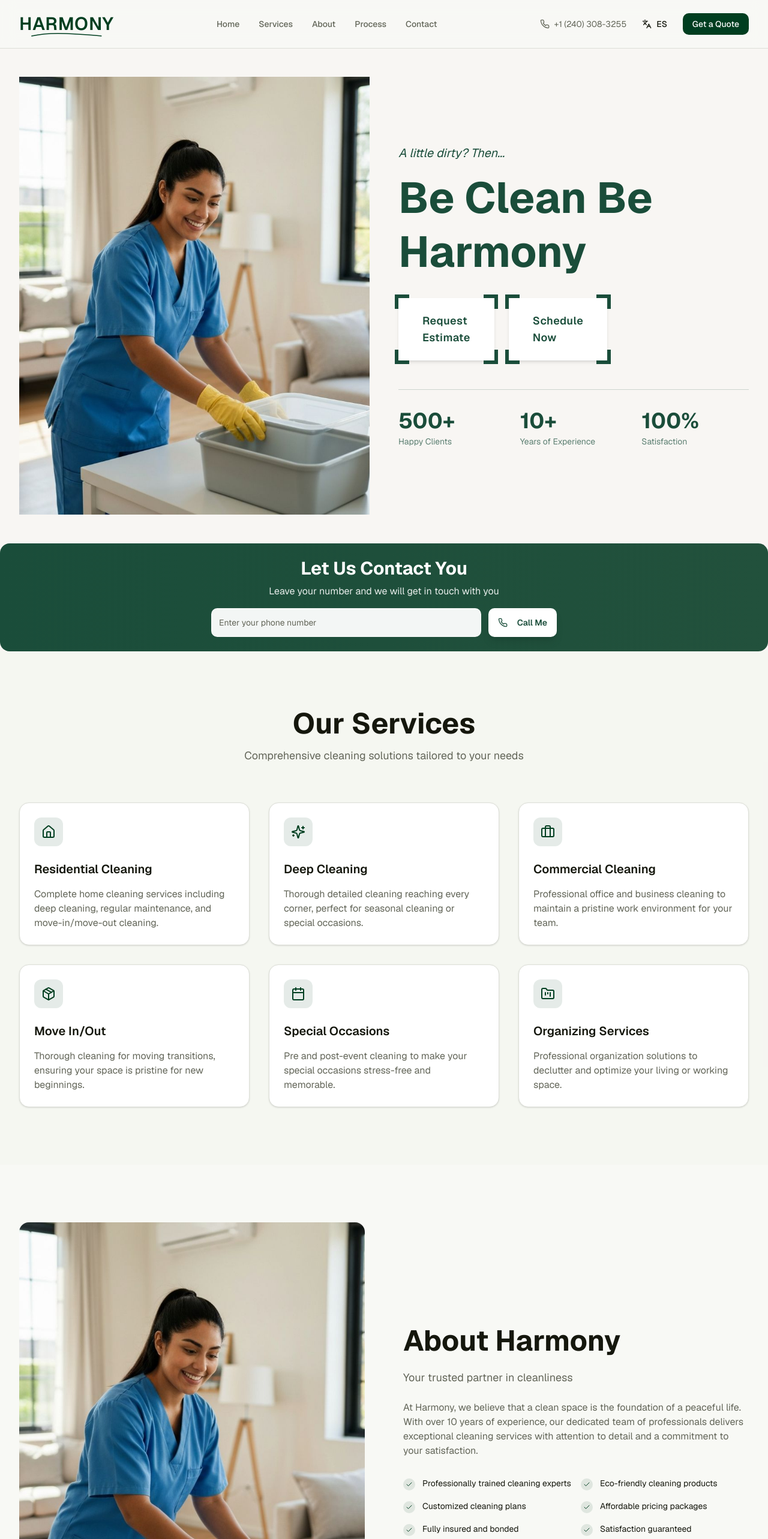
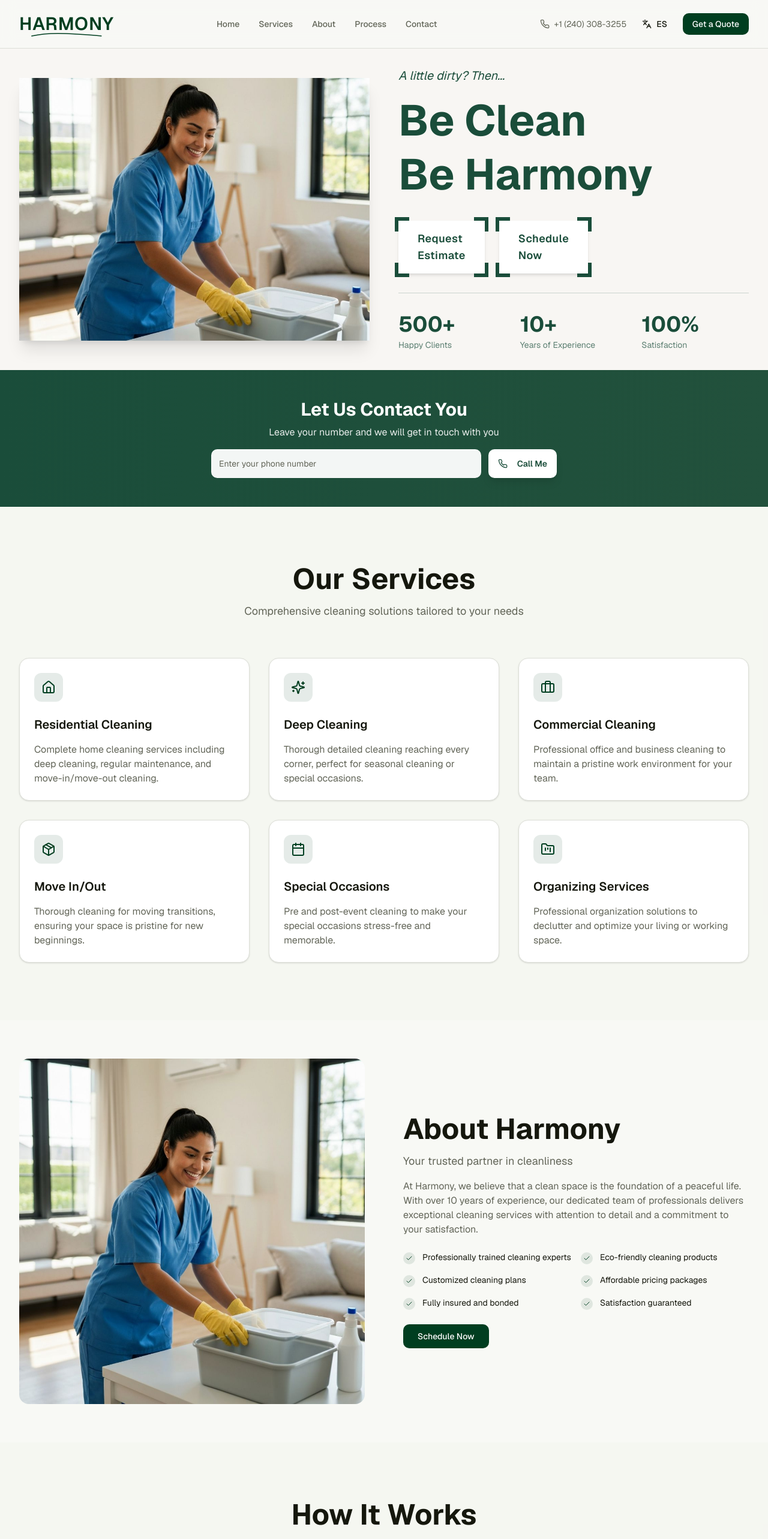
Before and after one commit to camilaLoarte/Harmony, a Next.js app: page / in a window 1280 px wide. Shown: the top 2566 px of the page at 60% size. Built offline with nearby package versions, Linux system fonts and the light colour scheme.

Commit message:
style: Eliminacion de espacios innecesarios

```diff
--- a/app/contacto/page.tsx
+++ b/app/contacto/page.tsx
@@ -161,8 +161,22 @@ export default function ContactPage() {
       {/* Main Content */}
       <main className="pt-24 md:pt-32 pb-16">
         <div className="container mx-auto px-4 sm:px-6 lg:px-8">
-          <div className="grid lg:grid-cols-2 gap-12 lg:gap-20">
-            {/* FAQ Section - Left Side */}
+          <div className="grid gap-12 lg:gap-20">
+            {/* Contact Form */}
+            <div>
+              <p className="text-xs text-[#1a4d3a] font-medium mb-3 uppercase tracking-[0.2em]">
+                {language === "es" ? "INFORMACIÓN ACERCA DE NOSOTROS" : "INFORMATION ABOUT US"}
+              </p>
+              <h2 className="text-2xl sm:text-3xl font-bold text-[#1a4d3a] mb-10 tracking-tight leading-tight">
+                {language === "es"
+                  ? "PÓNGASE EN CONTACTO CON NOSOTROS PARA CUALQUIER PREGUNTA"
+                  : "GET IN TOUCH WITH US FOR ANY QUESTIONS"}
+              </h2>
+
+              <ContactForm />
+            </div>
+
+            {/* FAQ Section */}
             <div>
               <p className="text-xs text-[#1a4d3a] font-medium mb-3 uppercase tracking-[0.2em]">
                 {language === "es" ? "PREGUNTAS DE INFORMACIÓN" : "INFORMATION QUESTIONS"}
@@ -184,20 +198,6 @@ export default function ContactPage() {
                 ))}
               </Accordion>
             </div>
-
-            {/* Contact Form - Right Side */}
-            <div>
-              <p className="text-xs text-[#1a4d3a] font-medium mb-3 uppercase tracking-[0.2em]">
-                {language === "es" ? "INFORMACIÓN ACERCA DE NOSOTROS" : "INFORMATION ABOUT US"}
-              </p>
-              <h2 className="text-2xl sm:text-3xl font-bold text-[#1a4d3a] mb-10 tracking-tight leading-tight">
-                {language === "es"
-                  ? "PÓNGASE EN CONTACTO CON NOSOTROS PARA CUALQUIER PREGUNTA"
-                  : "GET IN TOUCH WITH US FOR ANY QUESTIONS"}
-              </h2>
-
-              <ContactForm />
-            </div>
           </div>
         </div>
       </main>
--- a/components/about.tsx
+++ b/components/about.tsx
@@ -18,12 +18,12 @@ export default function About() {
   const { t } = useLanguage()
 
   return (
-    <section id="about" className="py-16 md:py-24">
+    <section id="about" className="py-12 md:py-16">
       <div className="container mx-auto px-4 sm:px-6 lg:px-8">
         <div className="grid lg:grid-cols-2 gap-12 lg:gap-16 items-center">
           {/* Image */}
           <div className="order-2 lg:order-1">
-            <div className="relative aspect-[3/4] rounded-2xl overflow-hidden bg-secondary/20">
+            <div className="relative aspect-square rounded-2xl overflow-hidden bg-secondary/20">
               <img
                 src="/professional-cleaner-organizing-and-cleaning-a-mod.jpg"
                 alt="Professional cleaning service"
@@ -34,15 +34,15 @@ export default function About() {
 
           {/* Content */}
           <div className="order-1 lg:order-2">
-            <h2 className="text-3xl sm:text-4xl md:text-5xl font-bold text-foreground mb-6 text-balance">
+            <h2 className="text-3xl sm:text-4xl md:text-5xl font-bold text-foreground mb-4 text-balance">
               {t("about.title")}
             </h2>
 
-            <p className="text-lg text-muted-foreground mb-6 text-pretty">{t("about.subtitle")}</p>
+            <p className="text-lg text-muted-foreground mb-4 text-pretty">{t("about.subtitle")}</p>
 
-            <p className="text-base text-muted-foreground mb-8 text-pretty">{t("about.description")}</p>
+            <p className="text-base text-muted-foreground mb-6 text-pretty">{t("about.description")}</p>
 
-            <div className="grid sm:grid-cols-2 gap-4 mb-8">
+            <div className="grid sm:grid-cols-2 gap-4 mb-6">
               {benefitKeys.map((key, index) => (
                 <div key={index} className="flex items-start gap-3">
                   <div className="w-5 h-5 bg-primary/10 rounded-full flex items-center justify-center flex-shrink-0 mt-0.5">
--- a/components/contact.tsx
+++ b/components/contact.tsx
@@ -9,7 +9,7 @@ export default function Contact() {
   const { t } = useLanguage()
 
   return (
-    <section id="contact" className="py-16 md:py-24 bg-muted/30">
+    <section id="contact" className="pt-8 md:pt-12 pb-16 md:pb-24 bg-muted/30">
       <div className="container mx-auto px-4 sm:px-6 lg:px-8">
         <div className="grid lg:grid-cols-2 gap-12 lg:gap-16">
           {/* Contact Info */}
--- a/components/hero.tsx
+++ b/components/hero.tsx
@@ -10,12 +10,12 @@ export default function Hero() {
   const whatsappUrl = "https://api.whatsapp.com/send?phone=12403083255&text=Hi%20Harmony,%20%20I%20need%20information%20about%20your%20services."
 
   return (
-    <section id="home" className="relative pt-24 md:pt-32 pb-0 overflow-hidden bg-[#f8f6f3]">
+    <section id="home" className="relative pt-16 md:pt-20 pb-0 overflow-hidden bg-[#f8f6f3]">
       <div className="container mx-auto px-4 sm:px-6 lg:px-8">
-        <div className="grid lg:grid-cols-2 gap-8 lg:gap-12 items-center">
+        <div className="grid lg:grid-cols-2 gap-8 lg:gap-12 items-start mt-8 lg:mt-0">
           {/* Left Image */}
-          <div className="relative order-2 lg:order-1">
-            <div className="relative aspect-[4/5] overflow-hidden">
+          <div className="relative order-2 lg:order-1 self-center">
+            <div className="relative aspect-square lg:aspect-[4/3] overflow-hidden shadow-xl">
               <img
                 src="/professional-cleaner-organizing-and-cleaning-a-mod.jpg"
                 alt="Professional cleaner in white protective suit"
@@ -25,20 +25,20 @@ export default function Hero() {
           </div>
 
           {/* Right Content */}
-          <div className="text-left order-1 lg:order-2">
+          <div className="text-left order-1 lg:order-2 lg:pt-8 pb-8">
             <p className="text-lg md:text-xl italic text-[#1a4d3a] mb-4">
               {t("hero.tagline")}
             </p>
 
-            <h1 className="text-4xl sm:text-5xl md:text-6xl lg:text-7xl font-bold text-[#1a4d3a] mb-8 leading-tight">
+            <h1 className="text-4xl sm:text-5xl md:text-6xl lg:text-7xl font-bold text-[#1a4d3a] mb-8 leading-tight whitespace-pre-wrap">
               {t("hero.mainTitle")}
             </h1>
 
             {/* Styled Buttons with Elegant Corner Brackets */}
-            <div className="flex flex-col sm:flex-row gap-6 mb-12">
+            <div className="flex flex-col sm:flex-row gap-6 mb-8">
               {/* Request Estimate Button */}
               <Link href="/contacto" className="group">
-                <div className="relative bg-white px-10 py-6 shadow-md hover:shadow-xl transition-all duration-300 transform hover:-translate-y-1">
+                <div className="relative bg-white px-8 py-4 shadow-md hover:shadow-xl transition-all duration-300 transform hover:-translate-y-1">
                   {/* Top-left corner bracket */}
                   <div className="absolute -top-1.5 -left-1.5 w-6 h-6 border-t-[6px] border-l-[6px] border-[#1a4d3a] transition-all duration-300 group-hover:w-8 group-hover:h-8 group-hover:-top-2 group-hover:-left-2"></div>
                   {/* Top-right corner bracket */}
@@ -55,7 +55,7 @@ export default function Hero() {
 
               {/* Schedule Now Button */}
               <a href={whatsappUrl} target="_blank" rel="noopener noreferrer" className="group">
-                <div className="relative bg-white px-10 py-6 shadow-md hover:shadow-xl transition-all duration-300 transform hover:-translate-y-1">
+                <div className="relative bg-white px-8 py-4 shadow-md hover:shadow-xl transition-all duration-300 transform hover:-translate-y-1">
                   {/* Top-left corner bracket */}
                   <div className="absolute -top-1.5 -left-1.5 w-6 h-6 border-t-[6px] border-l-[6px] border-[#1a4d3a] transition-all duration-300 group-hover:w-8 group-hover:h-8 group-hover:-top-2 group-hover:-left-2"></div>
                   {/* Top-right corner bracket */}
--- a/components/process.tsx
+++ b/components/process.tsx
@@ -29,7 +29,7 @@ export default function Process() {
   ]
 
   return (
-    <section id="process" className="py-16 md:py-24 bg-muted/30">
+    <section id="process" className="pt-16 md:pt-24 pb-8 md:pb-12 bg-muted/30">
       <div className="container mx-auto px-4 sm:px-6 lg:px-8">
         <div className="text-center mb-12 md:mb-16">
           <h2 className="text-3xl sm:text-4xl md:text-5xl font-bold text-foreground mb-4 text-balance">
--- a/components/promo.tsx
+++ b/components/promo.tsx
@@ -19,7 +19,8 @@ export default function Promo() {
   }
 
   return (
-    <div className="mt-12 p-6 rounded-xl bg-gradient-to-r from-[#1a4d3a] to-[#22513c]">
+    //<div className="mt-12 p-6 rounded-xl bg-gradient-to-r from-[#1a4d3a] to-[#22513c]">
+    <div className="w-full py-12 px-6 bg-gradient-to-r from-[#1a4d3a] to-[#22513c]">
       <div className="text-center mb-4">
         <h3 className="text-2xl md:text-3xl font-bold text-white mb-2">{t("promo.title")}</h3>
         <p className="text-white/90 text-sm md:text-base">{t("promo.subtitle")}</p>
--- a/components/testimonials.tsx
+++ b/components/testimonials.tsx
@@ -29,7 +29,7 @@ export default function Testimonials() {
   ]
 
   return (
-    <section className="py-16 md:py-24">
+    <section className="pt-8 md:pt-12 pb-8 md:pb-12">
       <div className="container mx-auto px-4 sm:px-6 lg:px-8">
         <div className="text-center mb-12 md:mb-16">
           <h2 className="text-3xl sm:text-4xl md:text-5xl font-bold text-foreground mb-4 text-balance">
```
Also changed, not shown: app/servicios/[slug]/page.tsx (+7 -11 lines).
